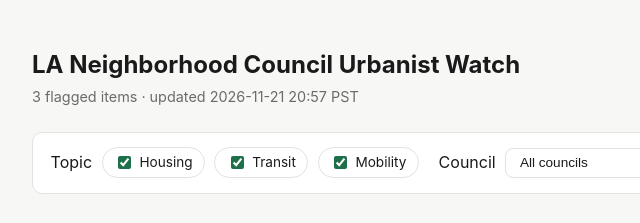
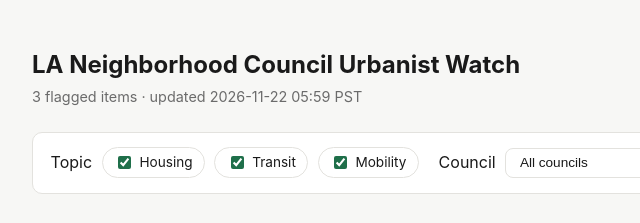
Before and after one commit to jonathanha1e/nc-urbanist-watch, a plain HTML site: page docs/index.html in a window 1280 px wide. Shown: the top 223 px of the page, 178-818 px from the left. Drawn offline with Linux system fonts and the light colour scheme.

Commit message:
chore: update flagged agenda items

```diff
--- a/docs/index.html
+++ b/docs/index.html
@@ -137,7 +137,7 @@
 <body>
 <div class="wrap">
   <h1>LA Neighborhood Council Urbanist Watch</h1>
-  <div class="meta">3 flagged items &middot; updated 2026-11-21 20:57 PST</div>
+  <div class="meta">3 flagged items &middot; updated 2026-11-22 05:59 PST</div>
 
   <div class="filters">
     <div class="filter-group" id="topic-filters">
```
